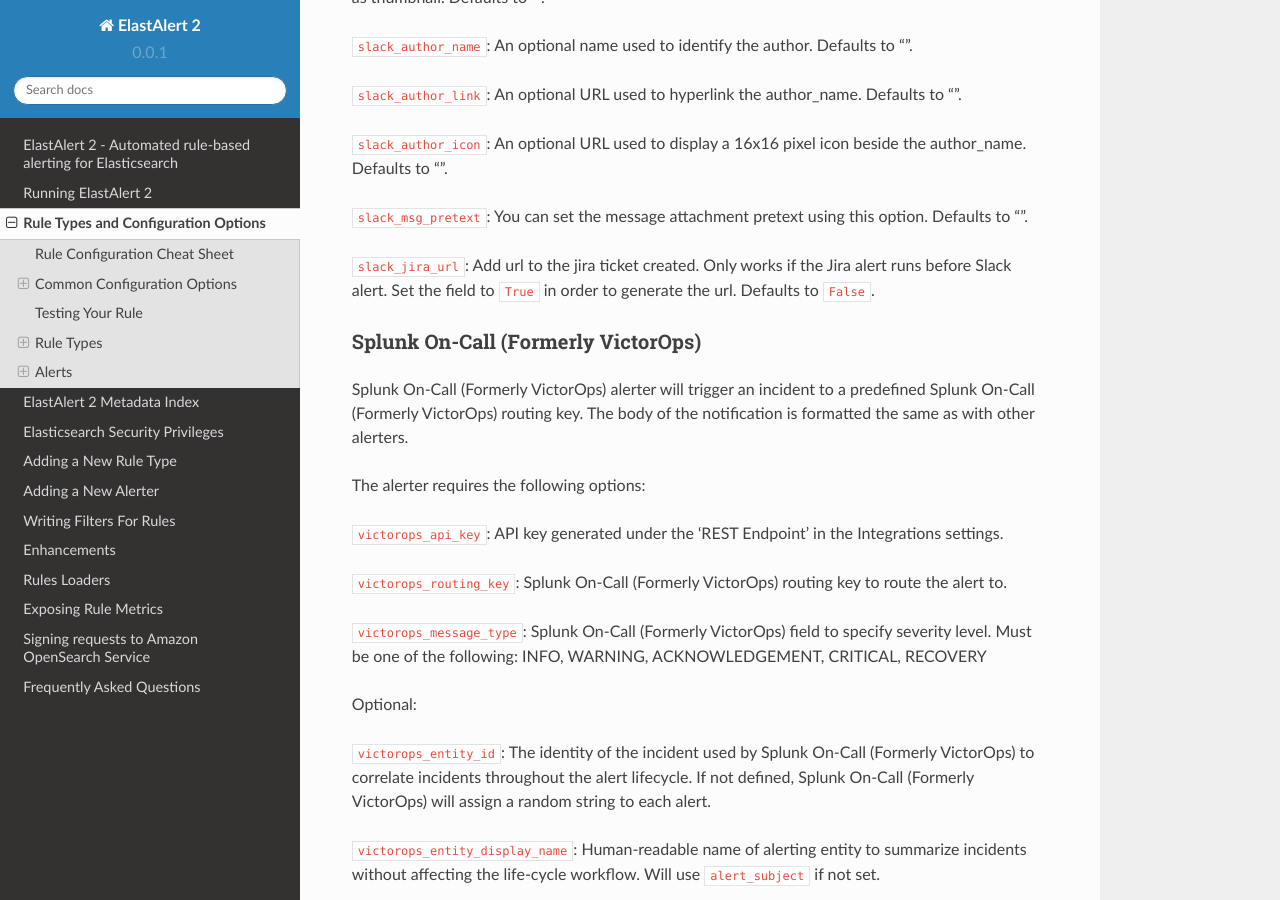
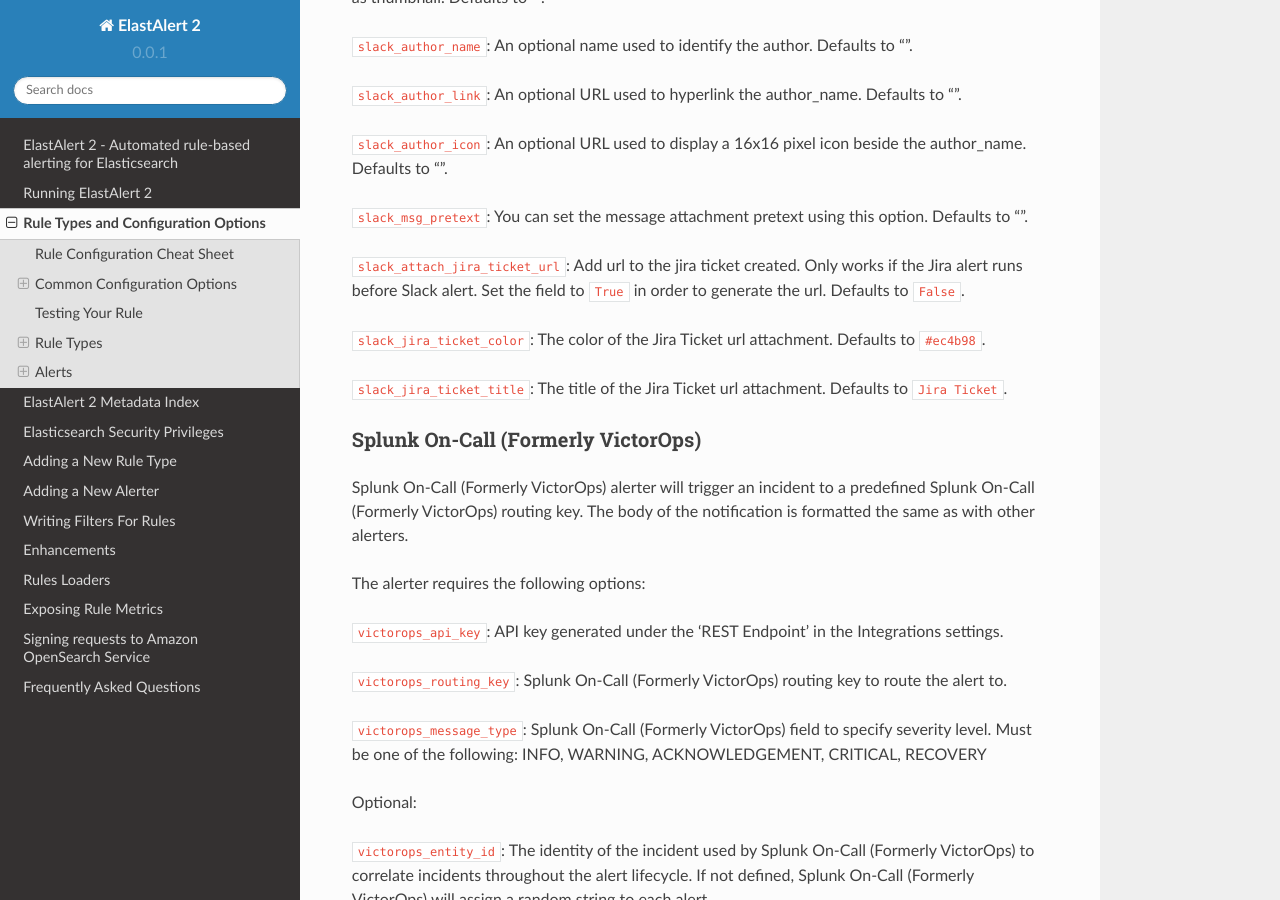
Before and after one commit to Yelp/elastalert, a Sphinx documentation site: the page built from docs/source/ruletypes.rst, in a window 1280 px wide and 900 px high, scrolled down 72185 px. Built offline with Sphinx 7.4.7 and the Read the Docs theme 2.0.0, drawn with Linux system fonts in a browser that asks for light colours; some of the changed text lies outside the part shown.

Commit message:
Update docs for new Jira slack integration

```diff
--- a/docs/source/ruletypes.rst
+++ b/docs/source/ruletypes.rst
@@ -2883,7 +2883,11 @@
 
 ``slack_msg_pretext``: You can set the message attachment pretext using this option. Defaults to "".
 
-``slack_jira_url``: Add url to the jira ticket created. Only works if the Jira alert runs before Slack alert. Set the field to ``True`` in order to generate the url. Defaults to ``False``.
+``slack_attach_jira_ticket_url``: Add url to the jira ticket created. Only works if the Jira alert runs before Slack alert. Set the field to ``True`` in order to generate the url. Defaults to ``False``.
+
+``slack_jira_ticket_color``: The color of the Jira Ticket url attachment. Defaults to ``#ec4b98``.
+
+``slack_jira_ticket_title``: The title of the Jira Ticket url attachment. Defaults to ``Jira Ticket``.
 
 Splunk On-Call (Formerly VictorOps)
 ~~~~~~~~~~~~~~~~~~~~~~~~~~~~~~~~~~~
```
Also changed, not shown: other parts of docs/source/ruletypes.rst (+1 -1 lines).
